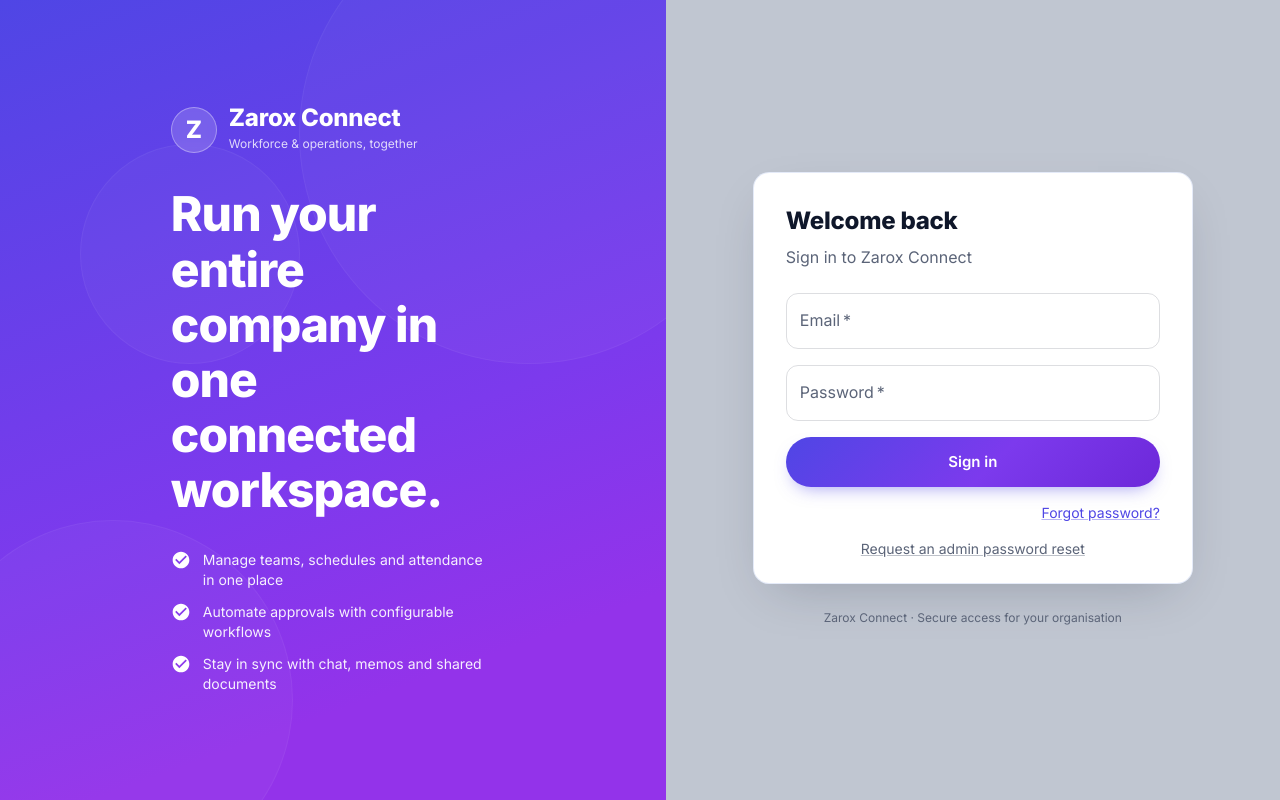
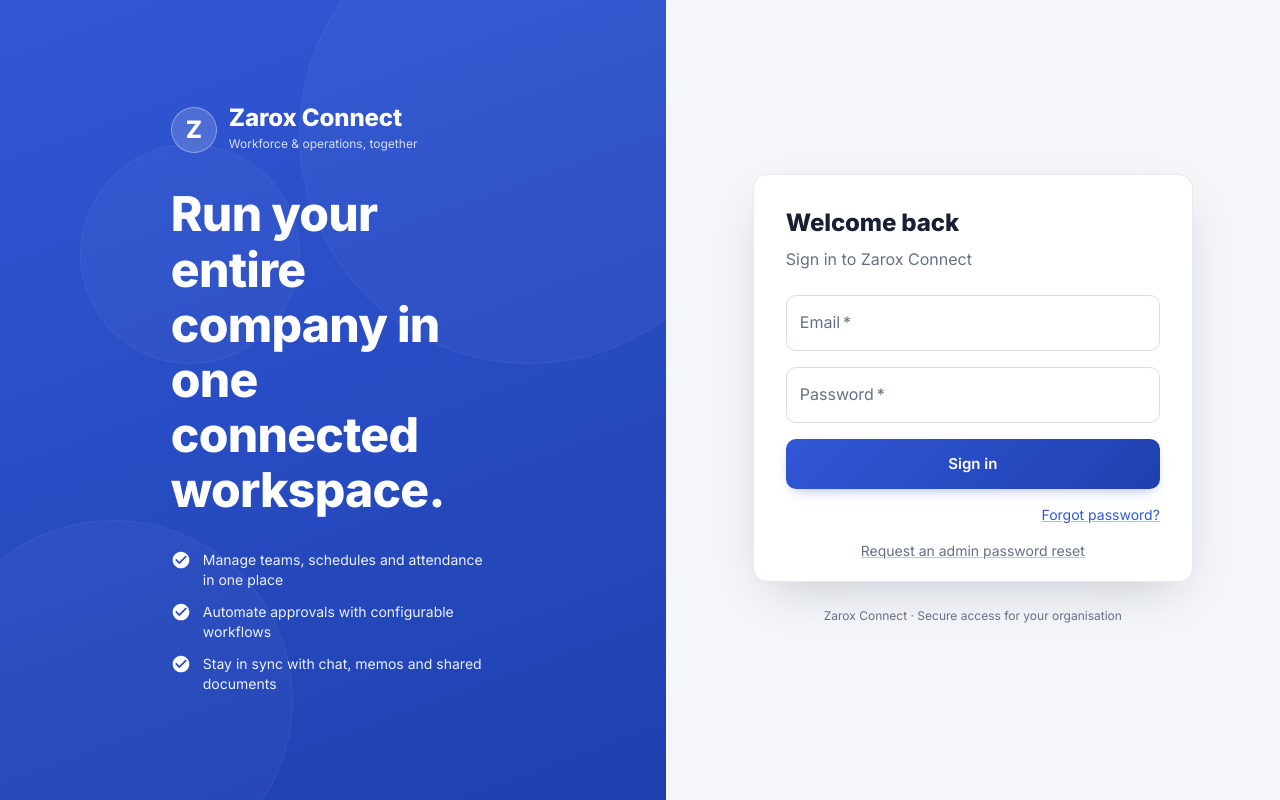
Before and after one commit to thankgodoghenekparode-jpg/zarox-connect-ui, a React (Vite) app: page /login in a window 1280 px wide. Built offline with nearby package versions, Linux system fonts and the light colour scheme; no server answers.

Commit message:
Modernize application UI

```diff
--- a/src/index.css
+++ b/src/index.css
@@ -15,13 +15,26 @@ body {
   -webkit-font-smoothing: antialiased;
   -moz-osx-font-smoothing: grayscale;
   text-rendering: optimizeLegibility;
-  background-color: #c0c6d1;
-  color: #0f172a;
+  background-color: #f4f6fa;
+  color: #172033;
   overflow-x: hidden;
 }
 
 a {
   text-decoration: none;
+}
+
+button,
+a,
+input,
+select,
+textarea {
+  -webkit-tap-highlight-color: transparent;
+}
+
+:focus-visible {
+  outline: 3px solid rgba(49, 87, 213, 0.28);
+  outline-offset: 2px;
 }
 
 /* Keep wide data surfaces usable on narrow screens without changing their layout. */
--- a/src/pages/auth/AuthShell.tsx
+++ b/src/pages/auth/AuthShell.tsx
@@ -3,7 +3,7 @@ import { Box, Card, CardContent, Stack, Typography } from '@mui/material'
 import CheckCircleIcon from '@mui/icons-material/CheckCircle'
 import BoltIcon from '@mui/icons-material/Bolt'
 
-const GRADIENT = 'linear-gradient(160deg, #4f46e5 0%, #7c3aed 55%, #9333ea 80%)'
+const GRADIENT = 'linear-gradient(160deg, #3157d5 0%, #1e40af 100%)'
 
 const FEATURES = [
   'Manage teams, schedules and attendance in one place',
@@ -55,7 +55,7 @@ export function AuthShell({ title, children }: { title: string; children: ReactN
               <Typography variant="caption" sx={{ opacity: 0.8 }}>Workforce & operations, together</Typography>
             </Box>
           </Box>
-          <Typography variant="h3" sx={{ mb: 2, lineHeight: 1.15 }}>
+          <Typography variant="h3" sx={{ mb: 2, lineHeight: 1.15, maxWidth: 430 }}>
             Run your entire company in one connected workspace.
           </Typography>
           <Stack spacing={1.5} sx={{ mt: 4 }}>
@@ -80,7 +80,7 @@ export function AuthShell({ title, children }: { title: string; children: ReactN
         }}
       >
         <Box sx={{ display: { md: 'none' }, mb: 3, textAlign: 'center' }}>
-          <BoltIcon sx={{ fontSize: 44, color: '#4f46e5' }} />
+          <BoltIcon sx={{ fontSize: 40, color: '#3157d5' }} />
           <Typography variant="h5" fontWeight={800}>Zarox Connect</Typography>
         </Box>
         <Card sx={{ width: '100%', maxWidth: 440, boxShadow: '0 18px 50px -20px rgba(15, 23, 42, 0.25)' }}>
--- a/src/pages/platform/Dashboard.tsx
+++ b/src/pages/platform/Dashboard.tsx
@@ -24,7 +24,7 @@ export function PlatformDashboardPage() {
       <Typography variant="body2" color="text.secondary" sx={{ mb: 3, marginTop: -1 }}>
         Health and growth across all tenants
       </Typography>
-      <Grid container spacing={3}>
+      <Grid container spacing={2.5}>
         <StatCard label="Tenants" value={tenants.data?.total ?? '—'} icon={<ApartmentIcon fontSize="small" />} tone="#4f46e5" />
         <StatCard label="Platform users" value={users.data?.total ?? '—'} icon={<PeopleIcon fontSize="small" />} tone="#7c3aed" />
         <StatCard
@@ -41,8 +41,8 @@ export function PlatformDashboardPage() {
 function StatCard({ label, value, icon, tone }: { label: string; value: number | string; icon: ReactNode; tone: string }) {
   return (
     <Grid item xs={12} sm={6} md={4}>
-      <Card variant="outlined" sx={{ height: '100%' }}>
-        <CardContent>
+      <Card variant="outlined" sx={{ height: '100%', transition: 'border-color .15s ease, box-shadow .15s ease', '&:hover': { borderColor: 'rgba(49, 87, 213, 0.35)', boxShadow: '0 10px 24px -18px rgba(49, 87, 213, 0.45)' } }}>
+        <CardContent sx={{ p: { xs: 2, sm: 2.5 } }}>
           <Stack direction="row" alignItems="center" spacing={1.25} sx={{ mb: 1 }}>
             <Box
               sx={{
--- a/src/theme.ts
+++ b/src/theme.ts
@@ -1,22 +1,22 @@
 import { createTheme } from '@mui/material/styles'
 
-const gradient = 'linear-gradient(135deg, #4f46e5 0%, #7c3aed 55%, #6d28d9 100%)'
-const softBg = 'rgba(79, 70, 229, 0.08)'
+const gradient = 'linear-gradient(135deg, #3157d5 0%, #1e40af 100%)'
+const softBg = 'rgba(49, 87, 213, 0.08)'
 
 export const theme = createTheme({
   palette: {
     mode: 'light',
-    primary: { main: '#4f46e5', light: '#818cf8', dark: '#4338ca', contrastText: '#ffffff' },
-    secondary: { main: '#7c3aed', light: '#a78bfa', dark: '#6d28d9', contrastText: '#ffffff' },
+    primary: { main: '#3157d5', light: '#7188e6', dark: '#2444ad', contrastText: '#ffffff' },
+    secondary: { main: '#0f766e', light: '#5fb5ad', dark: '#115e59', contrastText: '#ffffff' },
     info: { main: '#0ea5e9', light: '#7dd3fc', dark: '#0369a1' },
     success: { main: '#059669', light: '#6ee7b7', dark: '#047857' },
     warning: { main: '#d97706', light: '#fbbf24', dark: '#b45309' },
     error: { main: '#e11d48', light: '#fda4af', dark: '#be123c' },
-    background: { default: '#c0c6d1', paper: '#ffffff' },
-    divider: 'rgba(15, 23, 42, 0.08)',
-    text: { primary: '#0f172a', secondary: '#5b6478' },
+    background: { default: '#f4f6fa', paper: '#ffffff' },
+    divider: '#e5e9f1',
+    text: { primary: '#172033', secondary: '#667085' },
   },
-  shape: { borderRadius: 12 },
+  shape: { borderRadius: 10 },
   typography: {
     fontFamily: [
       'Inter',
@@ -28,12 +28,12 @@ export const theme = createTheme({
       'Arial',
       'sans-serif',
     ].join(','),
-    h1: { fontWeight: 800, letterSpacing: '-0.02em' },
-    h2: { fontWeight: 800, letterSpacing: '-0.02em' },
-    h3: { fontWeight: 800, letterSpacing: '-0.02em' },
-    h4: { fontWeight: 800, letterSpacing: '-0.02em' },
-    h5: { fontWeight: 800, letterSpacing: '-0.01em' },
-    h6: { fontWeight: 800, letterSpacing: '-0.01em' },
+    h1: { fontWeight: 800, letterSpacing: '-0.015em' },
+    h2: { fontWeight: 800, letterSpacing: '-0.015em' },
+    h3: { fontWeight: 800, letterSpacing: '-0.015em' },
+    h4: { fontWeight: 800, letterSpacing: '-0.01em' },
+    h5: { fontWeight: 800, letterSpacing: '-0.005em' },
+    h6: { fontWeight: 800, letterSpacing: 0 },
     subtitle1: { fontWeight: 700 },
     subtitle2: { fontWeight: 700 },
     button: { fontWeight: 600, textTransform: 'none' },
@@ -41,9 +41,9 @@ export const theme = createTheme({
   components: {
     MuiCssBaseline: {
       styleOverrides: {
-        '::selection': { backgroundColor: 'rgba(79, 70, 229, 0.2)' },
-        '& *::-webkit-scrollbar': { width: 10, height: 10 },
-        '& *::-webkit-scrollbar-thumb': { backgroundColor: '#d3d9e8', borderRadius: 8, '&:hover': { backgroundColor: '#b9c1d8' } },
+        '::selection': { backgroundColor: 'rgba(49, 87, 213, 0.18)' },
+        '& *::-webkit-scrollbar': { width: 8, height: 8 },
+        '& *::-webkit-scrollbar-thumb': { backgroundColor: '#cbd3e1', borderRadius: 8, '&:hover': { backgroundColor: '#aeb9ca' } },
         '& *::-webkit-scrollbar-track': { backgroundColor: 'transparent' },
       },
     },
@@ -51,35 +51,34 @@ export const theme = createTheme({
       defaultProps: { disableElevation: true },
       styleOverrides: {
         root: ({ ownerState }) => ({
-          borderRadius: 999,
-          paddingTop: 9,
-          paddingBottom: 9,
+          borderRadius: 10,
+          paddingTop: 8,
+          paddingBottom: 8,
           paddingLeft: 20,
           paddingRight: 20,
           maxWidth: '100%',
           whiteSpace: 'normal',
           textAlign: 'center',
-          transition: 'transform .15s ease, box-shadow .15s ease, background-color .15s ease',
-          '&:hover': { transform: 'translateY(-1px)' },
+          transition: 'box-shadow .15s ease, background-color .15s ease, border-color .15s ease',
           ...(ownerState.variant === 'contained' && ownerState.color === 'primary' && {
             backgroundImage: gradient,
-            boxShadow: '0 8px 18px -8px rgba(79, 70, 229, 0.55)',
+            boxShadow: '0 6px 14px -7px rgba(49, 87, 213, 0.55)',
             '&:hover': {
               backgroundImage: gradient,
-              boxShadow: '0 12px 24px -8px rgba(79, 70, 229, 0.6)',
+              boxShadow: '0 8px 18px -7px rgba(49, 87, 213, 0.62)',
             },
           }),
           ...(ownerState.variant === 'outlined' && ownerState.color === 'primary' && {
-            borderColor: 'rgba(79, 70, 229, 0.45)',
-            color: '#4f46e5',
+            borderColor: 'rgba(49, 87, 213, 0.38)',
+            color: '#3157d5',
             '&:hover': {
-              borderColor: '#4f46e5',
-              backgroundColor: 'rgba(79, 70, 229, 0.06)',
+              borderColor: '#3157d5',
+              backgroundColor: 'rgba(49, 87, 213, 0.06)',
             },
           }),
           ...(ownerState.variant === 'text' && ownerState.color === 'primary' && {
-            color: '#4f46e5',
-            '&:hover': { backgroundColor: 'rgba(79, 70, 229, 0.08)' },
+            color: '#3157d5',
+            '&:hover': { backgroundColor: 'rgba(49, 87, 213, 0.08)' },
           }),
         }),
         sizeLarge: { paddingTop: 12, paddingBottom: 12, paddingLeft: 26, paddingRight: 26 },
@@ -88,26 +87,39 @@ export const theme = createTheme({
     MuiCard: {
       styleOverrides: {
         root: {
-          borderRadius: 16,
-          border: '1px solid rgba(226, 232, 248, 0.9)',
-          boxShadow: '0 1px 2px rgba(16, 24, 40, 0.03), 0 6px 20px -6px rgba(16, 24, 40, 0.06)',
+          borderRadius: 14,
+          border: '1px solid #e5e9f1',
+          boxShadow: '0 1px 2px rgba(16, 24, 40, 0.02), 0 8px 24px -16px rgba(16, 24, 40, 0.18)',
+          backgroundColor: '#ffffff',
+        },
+      },
+    },
+    MuiCardContent: {
+      styleOverrides: {
+        root: {
+          padding: 20,
+          '&:last-child': { paddingBottom: 20 },
+          '@media (max-width:599.95px)': {
+            padding: 16,
+            '&:last-child': { paddingBottom: 16 },
+          },
         },
       },
     },
     MuiPaper: {
       styleOverrides: {
-        rounded: { borderRadius: 16 },
-        outlined: { borderRadius: 16, backgroundImage: 'none' },
+        rounded: { borderRadius: 14 },
+        outlined: { borderRadius: 14, backgroundImage: 'none' },
       },
     },
     MuiOutlinedInput: {
       styleOverrides: {
         root: {
-          borderRadius: 12,
+          borderRadius: 10,
           backgroundColor: '#ffffff',
-          '& .MuiOutlinedInput-notchedOutline': { borderColor: 'rgba(15, 23, 42, 0.14)' },
-          '&:hover .MuiOutlinedInput-notchedOutline': { borderColor: '#a5b4fc' },
-          '&.Mui-focused .MuiOutlinedInput-notchedOutline': { borderColor: '#4f46e5', borderWidth: 2 },
+          '& .MuiOutlinedInput-notchedOutline': { borderColor: '#d7deea' },
+          '&:hover .MuiOutlinedInput-notchedOutline': { borderColor: '#9aa9c2' },
+          '&.Mui-focused .MuiOutlinedInput-notchedOutline': { borderColor: '#3157d5', borderWidth: 2 },
         },
       },
     },
@@ -116,12 +128,12 @@ export const theme = createTheme({
     },
     MuiChip: {
       styleOverrides: {
-        root: { borderRadius: 8, fontWeight: 600 },
-        colorPrimary: { backgroundColor: softBg, color: '#4338ca' },
+        root: { borderRadius: 7, fontWeight: 600 },
+        colorPrimary: { backgroundColor: softBg, color: '#2444ad' },
       },
     },
     MuiDialog: {
-      styleOverrides: { paper: { borderRadius: 20, backgroundImage: 'none' } },
+      styleOverrides: { paper: { borderRadius: 16, backgroundImage: 'none', boxShadow: '0 20px 60px -24px rgba(15, 23, 42, 0.35)' } },
     },
     MuiDialogTitle: { styleOverrides: { root: { fontWeight: 800 } } },
     MuiDialogActions: {
@@ -138,21 +150,23 @@ export const theme = createTheme({
     MuiListItemButton: {
       styleOverrides: {
         root: {
-          borderRadius: 12,
+          borderRadius: 9,
           marginBottom: 3,
           '& .MuiListItemIcon-root': { color: '#7a8499' },
-          '&:hover': { backgroundColor: 'rgba(79, 70, 229, 0.06)' },
+          '&:hover': { backgroundColor: 'rgba(49, 87, 213, 0.06)' },
           '&.Mui-selected': {
             backgroundColor: softBg,
-            color: '#4338ca',
-            '& .MuiListItemIcon-root': { color: '#4f46e5' },
-            '&:hover': { backgroundColor: 'rgba(79, 70, 229, 0.12)' },
+            color: '#2444ad',
+            borderLeft: '3px solid #3157d5',
+            paddingLeft: 13,
+            '& .MuiListItemIcon-root': { color: '#3157d5' },
+            '&:hover': { backgroundColor: 'rgba(49, 87, 213, 0.12)' },
           },
         },
       },
     },
     MuiTooltip: {
-      styleOverrides: { tooltip: { borderRadius: 8, fontWeight: 500 } },
+      styleOverrides: { tooltip: { borderRadius: 7, fontWeight: 500 } },
     },
     MuiAvatar: {
       styleOverrides: { root: { backgroundImage: gradient } },
@@ -161,7 +175,7 @@ export const theme = createTheme({
       styleOverrides: {
         root: {
           backdropFilter: 'blur(10px)',
-          backgroundColor: 'rgba(255, 255, 255, 0.75)',
+          backgroundColor: 'rgba(255, 255, 255, 0.9)',
           backgroundImage: 'none',
         },
       },
@@ -170,8 +184,8 @@ export const theme = createTheme({
       styleOverrides: {
         head: {
           fontWeight: 700,
-          color: '#44506b',
-          backgroundColor: '#f8fafd',
+          color: '#526079',
+          backgroundColor: '#f7f9fc',
           whiteSpace: 'nowrap',
         },
       },
```
Also changed, not shown: src/components/layout/AppShell.tsx (+10 -9 lines), src/pages/company/Dashboard.tsx (+9 -9 lines).
